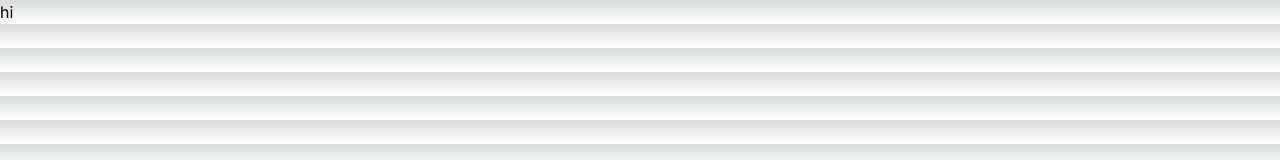
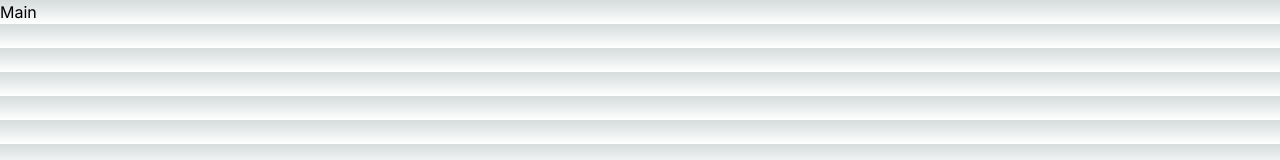
Before and after one commit to KyoshiNoda/Portfolio, a Next.js app: page / in a window 1280 px wide. Shown: the top 160 px of the page. Built offline with nearby package versions, Linux system fonts and the light colour scheme.

Commit message:
setting up files

```diff
--- a/src/app/page.tsx
+++ b/src/app/page.tsx
@@ -1,9 +1,7 @@
-import Image from 'next/image'
+import Main from "@/pages/Main"
 
 export default function Home() {
   return (
-    <div>
-      hi
-    </div>
+    <Main/>
   )
 }
--- /dev/null
+++ b/src/components/Header.tsx
@@ -0,0 +1,11 @@
+import React from 'react'
+
+type Props = {}
+
+function Header({}: Props) {
+  return (
+    <div>Header</div>
+  )
+}
+
+export default Header
--- /dev/null
+++ b/src/pages/Main.tsx
@@ -0,0 +1,11 @@
+import React from 'react'
+
+type Props = {}
+
+function Main({}: Props) {
+  return (
+    <div>Main</div>
+  )
+}
+
+export default Main
```
